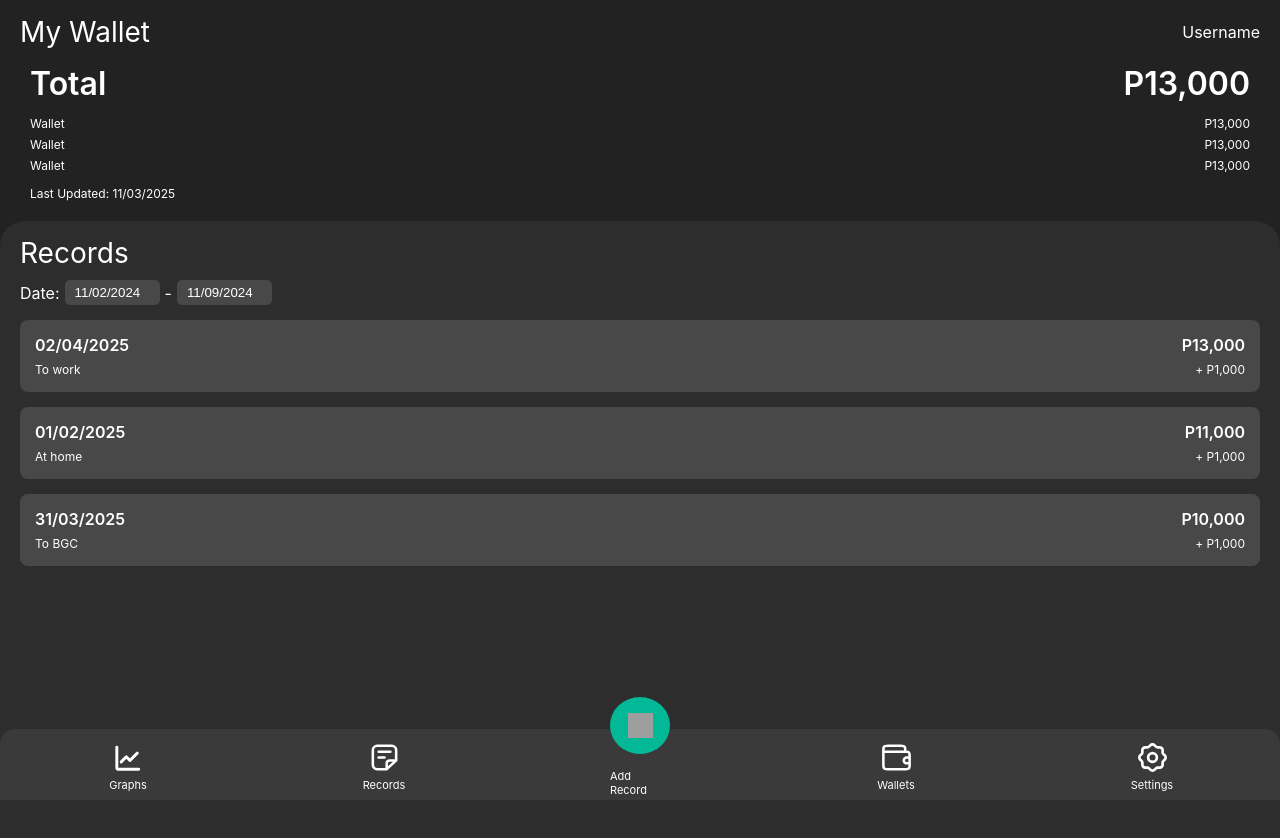
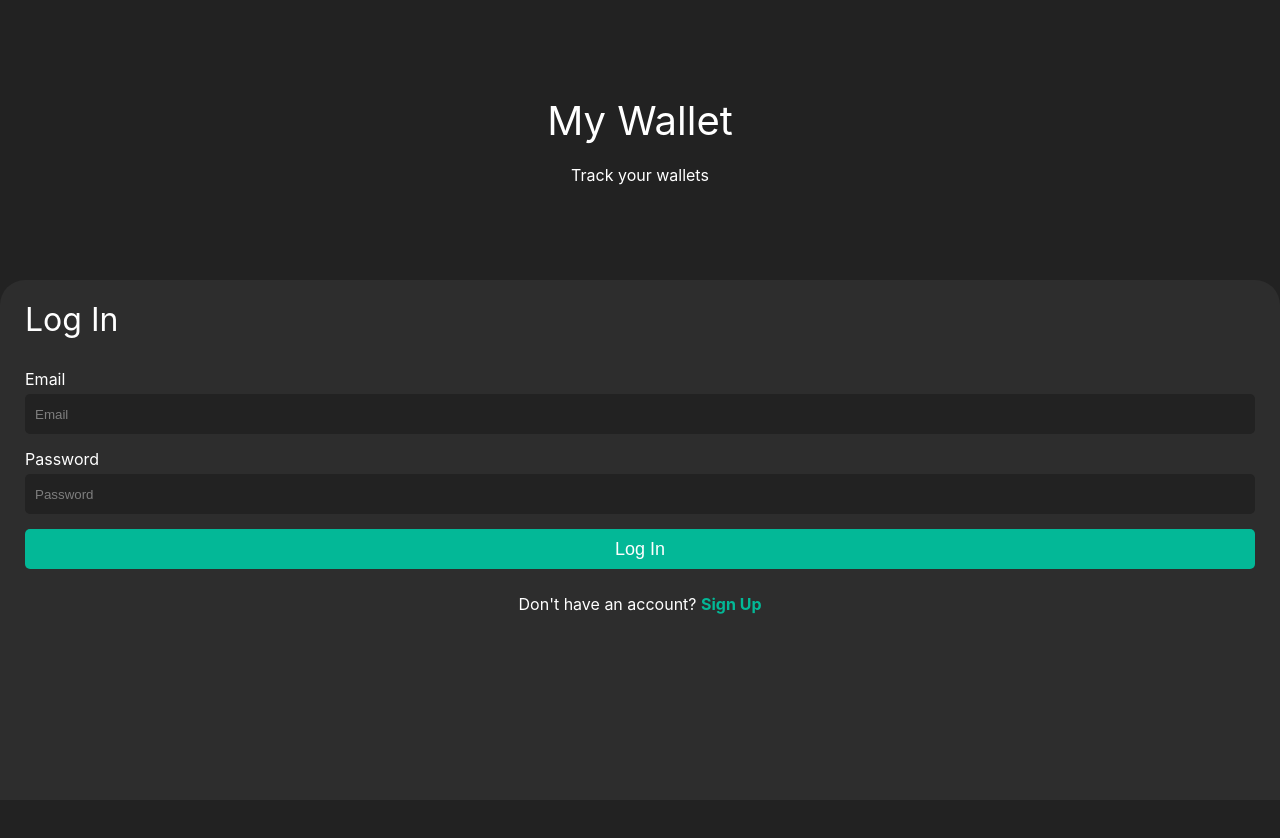
Before and after one commit to mccedddy/my-wallet, a React (Create React App) app: page / in a window 1280 px wide. Shown: the top 838 px of the page. After the commit the page ends 800 px from the top, so only its background shows below. Built offline with nearby package versions, Linux system fonts and the light colour scheme; grey boxes are pictures that could not be loaded.

Commit message:
added login and signup page

```diff
--- a/src/index.tsx
+++ b/src/index.tsx
@@ -2,6 +2,7 @@ import React from 'react';
 import ReactDOM from 'react-dom/client';
 import './styles/main.scss';
 import Home from './pages/Home';
+import LogIn from './pages/LogIn';
 import reportWebVitals from './reportWebVitals';
 import { Provider } from "react-redux";
 import { store } from "./store";
@@ -11,7 +12,7 @@ const root = ReactDOM.createRoot(
 );
 root.render(
   <Provider store={store}>
-    <Home />
+    <LogIn />
   </Provider>
 );
 
--- /dev/null
+++ b/src/pages/LogIn.tsx
@@ -0,0 +1,44 @@
+import React, { useState } from 'react';
+
+function LogIn() {
+  const [page, setPage] = useState('login'); // State to toggle between login and signup
+
+  return (
+    <div className='login'>
+      <div className='login-banner'>
+        <h1>My Wallet</h1>
+        <h6>Track your wallets</h6>
+      </div>
+      <div className='page-container login-container'>
+        <h2>{page === 'login' ? 'Log In' : 'Sign Up'}</h2>
+
+        <div className='login-form'>
+          {page === 'signup' && (
+            <>
+              <h6>Username</h6>
+              <input type="text" placeholder="Username" className='login-input' minLength={3} maxLength={20}/>
+            </>
+          )}
+          <h6>Email</h6>
+          <input type="text" placeholder="Email" className='login-input' minLength={3} maxLength={50}/>
+          <h6>Password</h6>
+          <input type="password" placeholder="Password" className='login-input' minLength={8} maxLength={50} />
+          <button className='login-button'>
+            {page === 'login' ? 'Log In' : 'Sign Up'}
+          </button>
+          {page === 'login' ? (
+            <h6 className='signup-text'>
+              Don't have an account? <a onClick={() => setPage('signup')}>Sign Up</a>
+            </h6>
+          ) : (
+            <h6 className='signup-text'>
+              Already have an account? <a onClick={() => setPage('login')}>Log In</a>
+            </h6>
+          )}
+        </div>
+      </div>
+    </div>
+  );
+}
+
+export default LogIn;
--- /dev/null
+++ b/src/styles/components/_logIn.scss
@@ -0,0 +1,80 @@
+.login-banner {
+  width: 100%;
+  height: 35vh;
+  display: flex;
+  flex-direction: column;
+  justify-content: center;
+  align-items: center;
+  gap: 20px
+}
+
+.login-container {
+  height: 65vh;
+  bottom: 0;
+  padding: 20px 25px;
+  box-sizing: border-box;
+  display: flex;
+  flex-direction: column;
+  align-items: start;
+  gap: 20px;
+
+  .login-form {
+    width: 100%;
+    margin-top: 10px;
+    display: flex;
+    flex-direction: column;
+    gap: 15px;
+
+    .login-input {
+      width: 100%;
+      height: 40px;
+      background-color: $background;
+      border: 0px;
+      border-radius: 5px;
+      color: $text-primary;
+      padding: 5px 10px;
+      box-sizing: border-box;
+      outline: none;
+      margin-top: -10px;
+
+      &::placeholder {
+        color: $text-dark;
+      }
+    }
+
+    .login-button {
+      width: 100%;
+      height: 40px;
+      background-color: $accent;
+      border: none;
+      color: $text-primary;
+      padding: 5px 10px;
+      box-sizing: border-box;
+      border-radius: 5px;
+      cursor: pointer;
+      font-size: 18px;
+
+      &:hover {
+        background-color: darken($accent, 10%);
+      }
+    }
+  }
+}
+
+.signup-text {
+  width: 100%;
+  padding-top: 20px;
+  color: $text-primary;
+  text-align: center;
+  margin-top: -10px;
+
+  a {
+    color: $accent;
+    text-decoration: none;
+    font-weight: bold;
+
+    &:hover {
+      text-decoration: underline;
+    }
+  }
+}
--- a/src/styles/main.scss
+++ b/src/styles/main.scss
@@ -8,10 +8,13 @@
 @import './components/records';
 @import './components/recordItem';
 @import './components/addRecordItem';
+@import './components/logIn';
 
-.home {
+.home, .login {
   width: 100vw;
+  height: 100vh;
   display: flex;
   flex-direction: column;
   align-items: center;
+  justify-content: center;
 }
```
